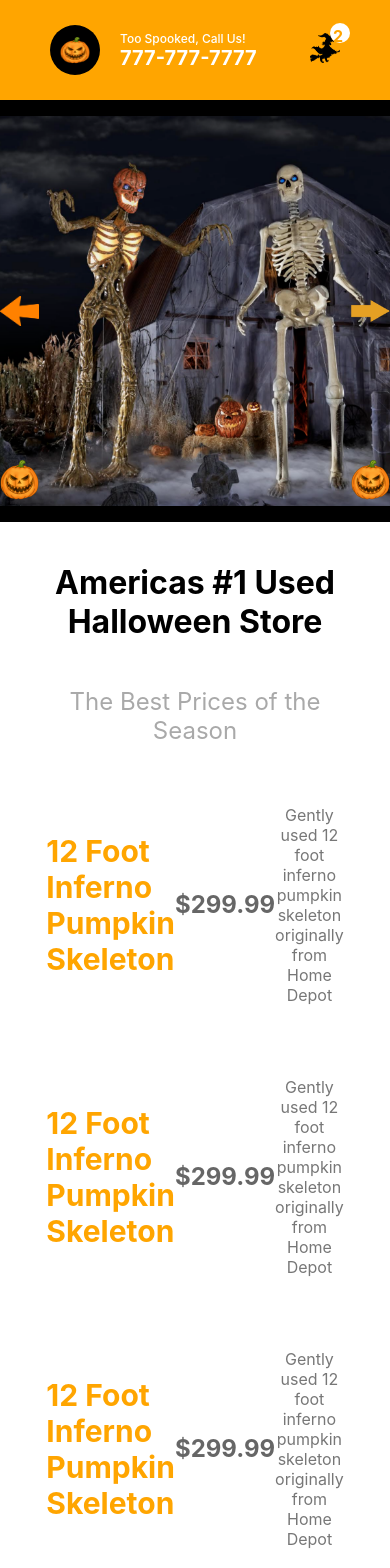
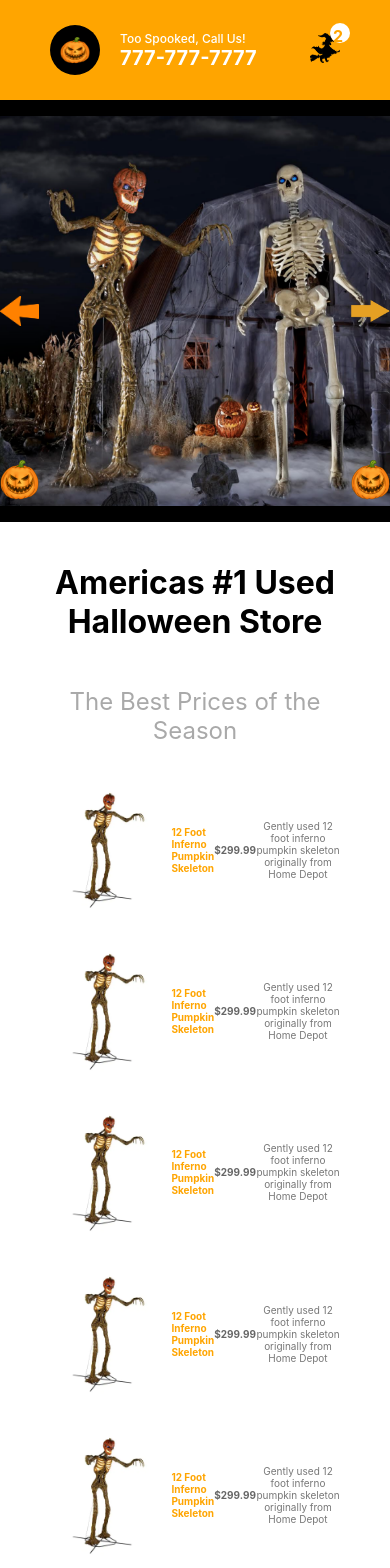
Before and after one commit to MGibson7/ecommhalloween, a Next.js app: page / in a window 390 px wide. Shown: the top 1568 px of the page. Built offline with nearby package versions, Linux system fonts and the light colour scheme.

Commit message:
mobile enhancement

```diff
--- a/styles/ProductCard.module.css
+++ b/styles/ProductCard.module.css
@@ -39,9 +39,12 @@
     }
 
     .title{
-        font-size: 30px;
+        font-size: 10px;
     }
     .price{
-        font-size: 24px;
+        font-size: 10px;
+    }
+    .desc{
+        font-size: 10px;
     }
 }
```
